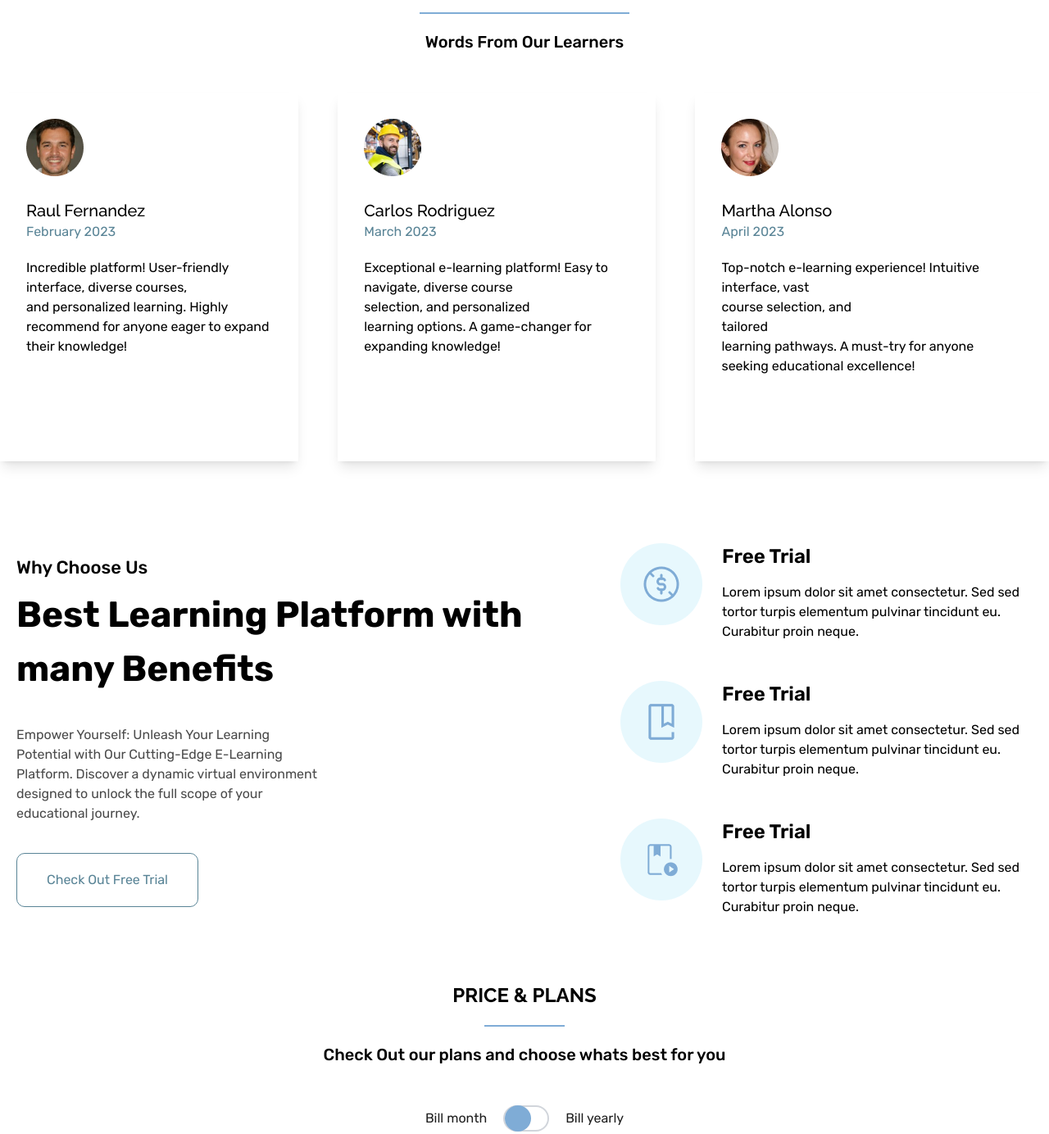
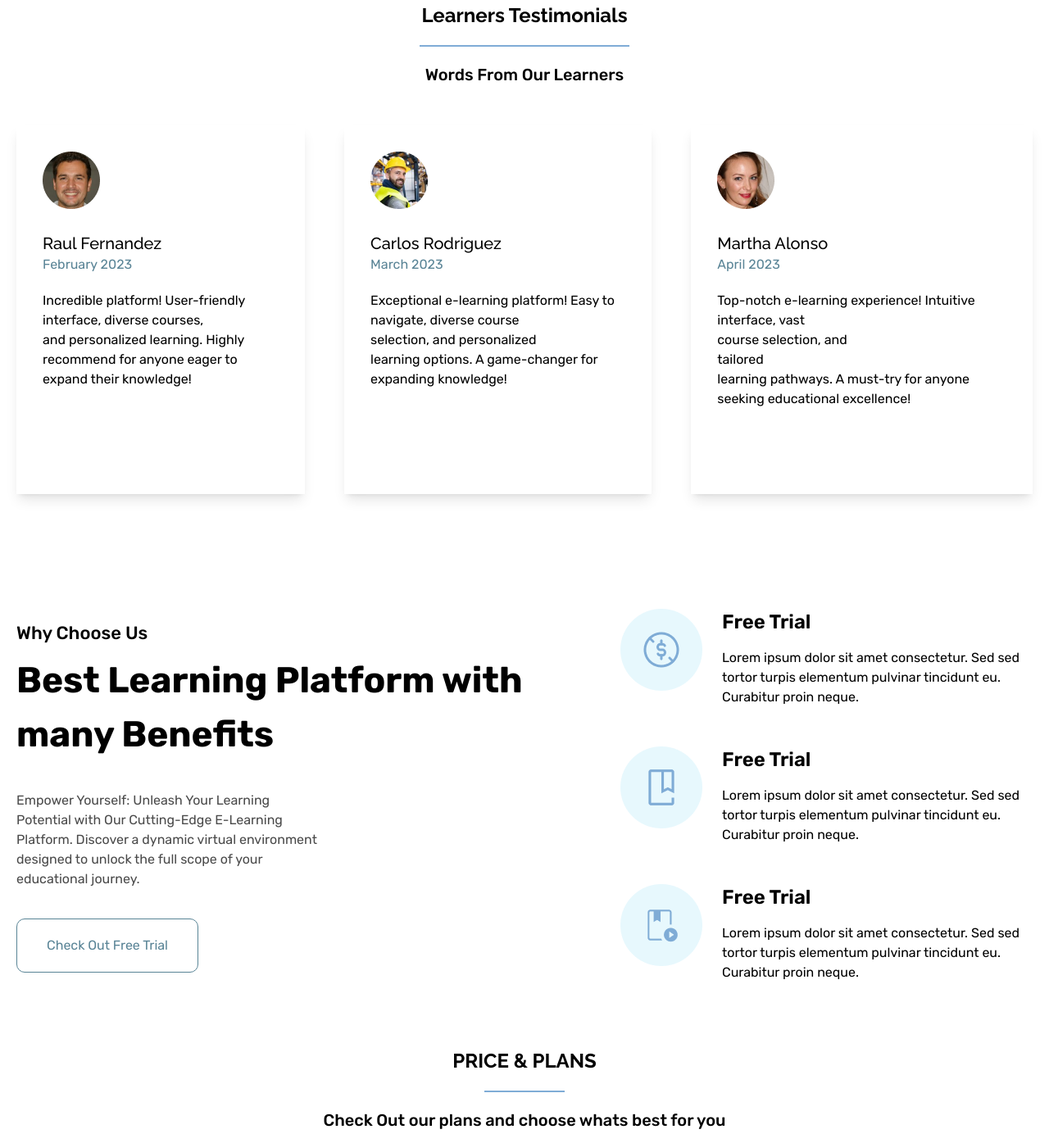
Before and after one commit to sabbir-offc/e-learner, a plain HTML site: page index.html in a window 1280 px wide. Shown: the part 1737-3121 px from the top of the page at 82% size. Drawn offline with nearby package versions, Linux system fonts and the light colour scheme.

Commit message:
price and plan section made responsive

```diff
--- a/index.html
+++ b/index.html
@@ -165,7 +165,7 @@
 
 
     <!-- Testimonials Section -->
-    <section class="min-h-screen flex justify-center items-center flex-col container mx-auto">
+    <section class="min-h-screen flex justify-center items-center flex-col container mx-auto my-10">
         <div class="w-full text-center">
 
             <h2 class="font-raleway font-bold text-2xl">Learners Testimonials</h2>
@@ -173,7 +173,7 @@
             </div>
             <h3 class="text-xl font-medium">Words From Our Learners</h3>
         </div>
-        <div class="flex justify-center items-center gap-12 mt-12 flex-col lg:flex-row">
+        <div class="flex justify-center items-center gap-12 mt-12 flex-col lg:flex-row px-5">
             <div class="p-8 shadow-lg h-[450px]">
                 <img src="assets/testimonial1.png" alt="" class="mb-7">
                 <div>
@@ -272,7 +272,7 @@
     <section class="mt-20">
         <div class="flex flex-col justify-center items-center space-y-12">
 
-            <div>
+            <div class="px-5">
 
                 <h2 class="font-raleway font-bold text-2xl uppercase text-center"> Price & plans </h2>
                 <div class="border-t-[#7FACD6] w-1/5 my-5 border-t-2 mx-auto">
@@ -290,7 +290,7 @@
             </div>
 
 
-            <div class="flex items-center">
+            <div class="flex items-center flex-col lg:flex-row gap-5 lg:gap-0 px-5">
                 <div class="w-full p-14 bg-white">
                     <div class="">
                         <span class="mb-[38px] block text-[22px] font-semibold text-[#1E1E1E]">
```
